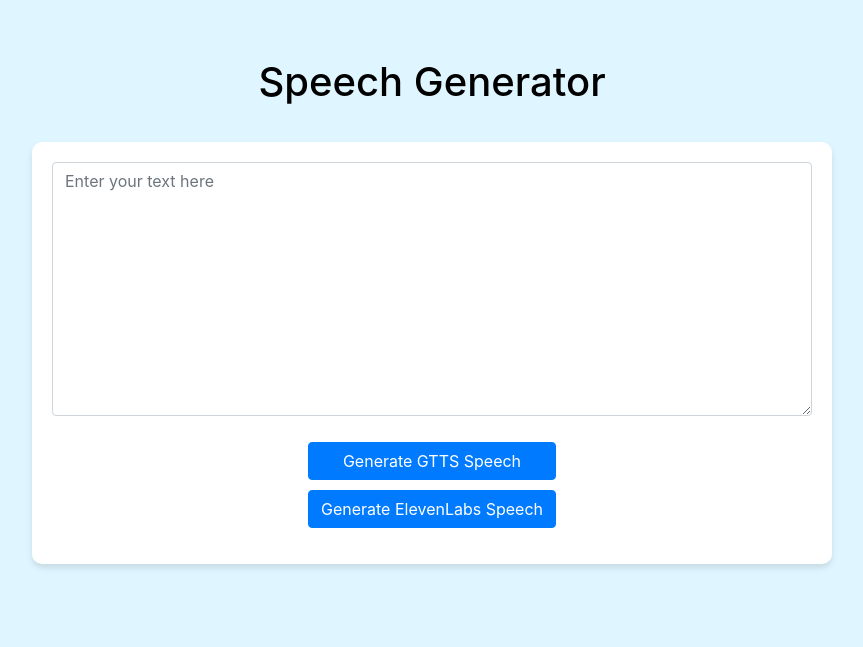
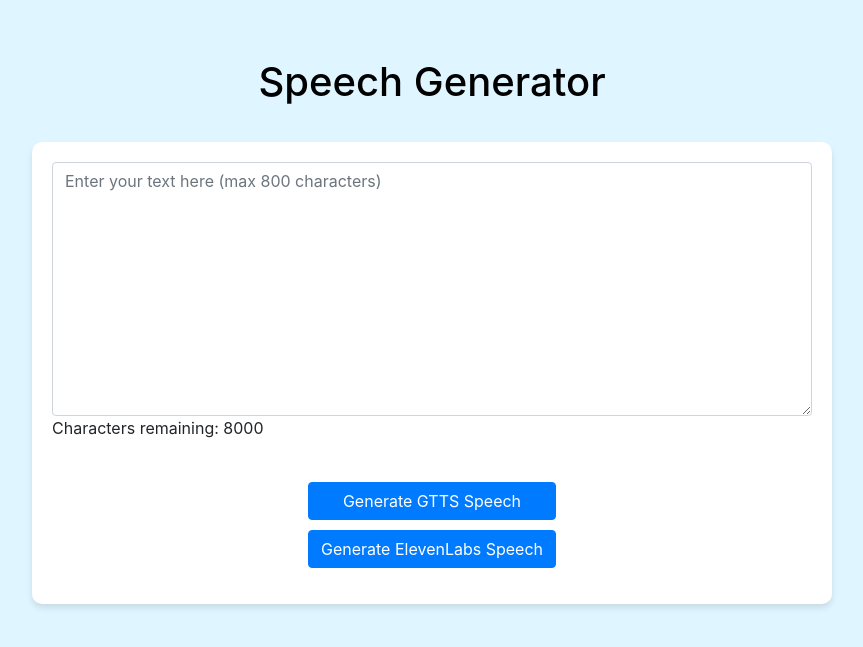
Before and after one commit to NabeelSohail-30/Text-To-Speech-Web-App, a Django app: page /converter/ in a window 1280 px wide. Shown: the part 73-720 px from the top of the page, without its empty margins (208-1071 px from the left). Run offline with Django 5.2, Linux system fonts and the light colour scheme; the visitor is signed in with stand-in values (Sample User, id 1); some libraries are stand-ins or nearby versions.

Commit message:
Update character count functionality in converter.html

```diff
--- a/speech_generation/templates/converter.html
+++ b/speech_generation/templates/converter.html
@@ -101,9 +101,11 @@
             id="inputText"
             rows="10"
             cols="100"
-            placeholder="Enter your text here"
+            placeholder="Enter your text here (max 800 characters)"
             class="form-control"
+            oninput="countCharacters()"
           ></textarea>
+          <p id="charCount">Characters remaining: 8000</p>
         </div>
       </div>
       <div class="row mt-3">
@@ -140,6 +142,13 @@
   </body>
 
   <script>
+    function countCharacters() {
+      var text = document.getElementById("inputText").value;
+      var remaining = 8000 - text.length;
+      document.getElementById("charCount").innerText =
+        "Characters remaining: " + remaining;
+    }
+
     function getCookie(name) {
       var cookieValue = null;
       if (document.cookie && document.cookie !== "") {
@@ -193,6 +202,7 @@
       xhr.setRequestHeader("Content-Type", "application/x-www-form-urlencoded");
       // Include CSRF token in headers
       xhr.setRequestHeader("X-CSRFToken", getCookie("csrftoken"));
+      xhr.timeout = 60000;
       xhr.onreadystatechange = function () {
         if (xhr.readyState === 4) {
           document.getElementById("processing").style.display = "none";
```
